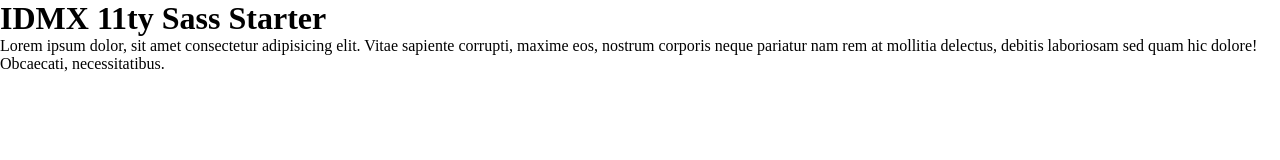
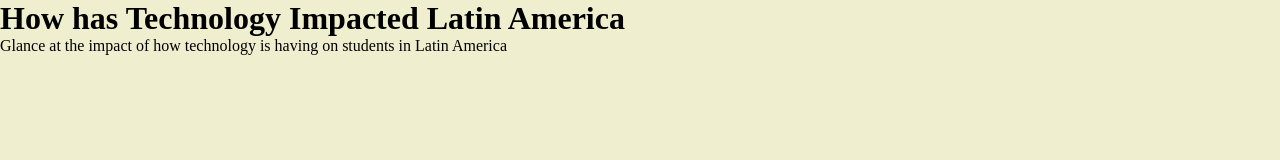
Before and after one commit to payalazelaya/Honors-Capstone, an Eleventy site: page src/index.html in a window 1280 px wide. Built offline with nearby package versions, Linux system fonts and the light colour scheme; Eleventy itself is replaced by a stand-in of ours; files that its build step writes are made by us from their sources.

Commit message:
Establish bkgd color and change index

```diff
--- a/src/index.html
+++ b/src/index.html
@@ -5,14 +5,14 @@
     <meta name="viewport" content="width=device-width, initial-scale=1.0">
     <meta name="description" content="A modern CSS page">
     <meta name="generator" content="Eleventy v1.2">
-    <title>IDMX 11ty Sass Starter</title>
+    <title>Aprendiendo Conmigo</title>
     <link rel="shortcut icon" href="images/favicon.png" type="image/png">
     <link rel="shortcut icon" href="images/favicon.svg" type="image/svg+xml" >
     <link rel="stylesheet" href="css/main.css">
   </head>
   <body>
-  <h1>IDMX 11ty Sass Starter</h1>
-  <p>Lorem ipsum dolor, sit amet consectetur adipisicing elit. Vitae sapiente corrupti, maxime eos, nostrum corporis neque pariatur nam rem at mollitia delectus, debitis laboriosam sed quam hic dolore! Obcaecati, necessitatibus.</p>
+  <h1>How has Technology Impacted Latin America</h1>
+  <p>Glance at the impact of how technology is having on students in Latin America</p>
   <script src="js/index.js"></script>
   </body>
 </html>
--- a/src/sass/base/_reset.scss
+++ b/src/sass/base/_reset.scss
@@ -3,3 +3,7 @@
   padding: 0;
   box-sizing: border-box;
 }
+
+body {
+    background-color:  #EFEFD0;
+}
```
